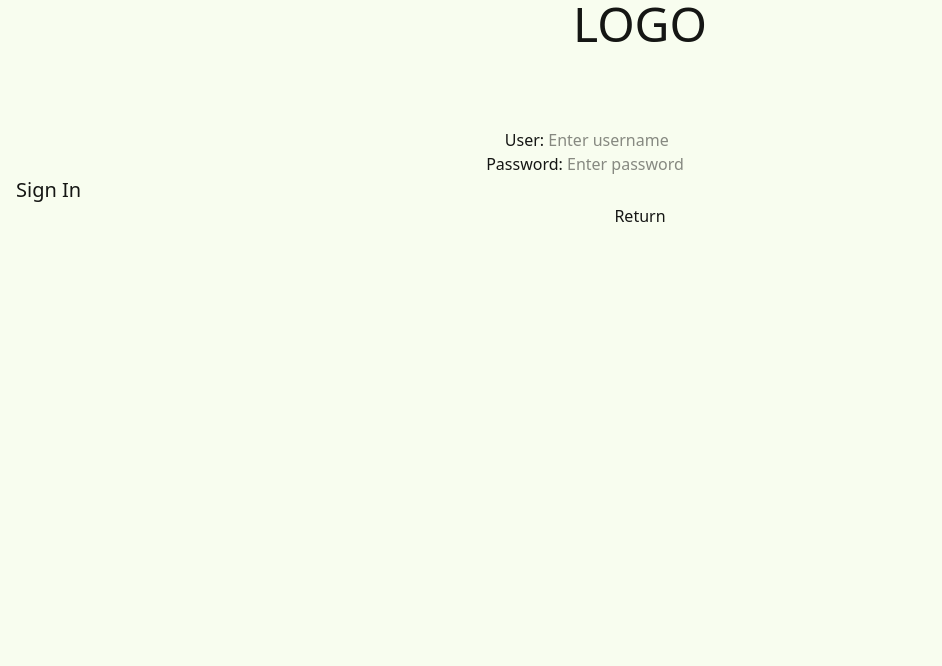
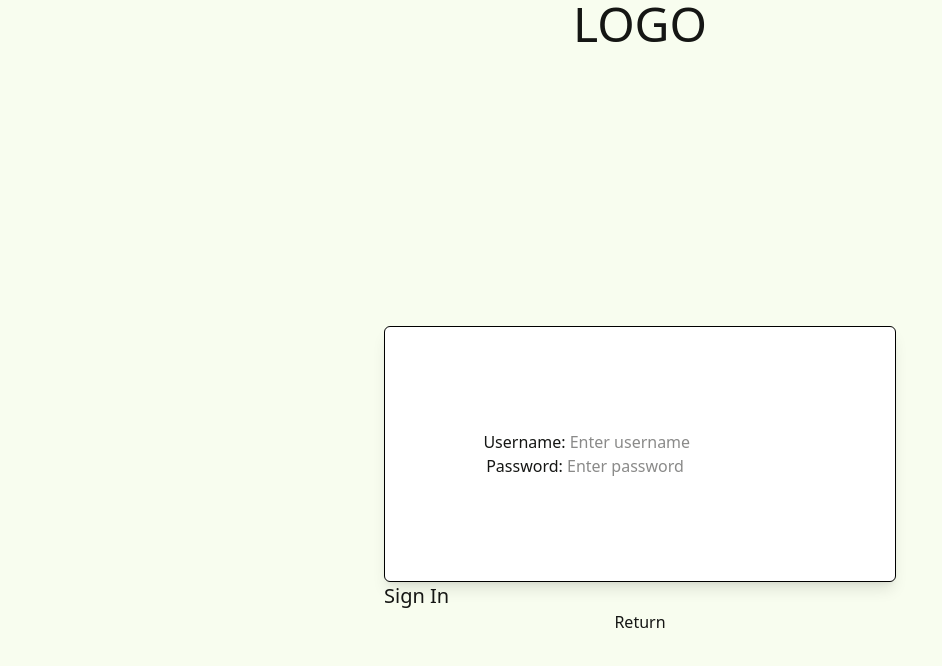
Before and after one commit to staten-island-tech/supabase-kukud-syot, a Vue app in the folder app/: page /signin in a window 1280 px wide. Shown: the top 666 px of the page, without its empty margins (0-942 px from the left). Built offline with nearby package versions, Linux system fonts and the light colour scheme; no server answers.

Commit message:
CSS Change
made the sign in stuff centered and created it so that i liked how it looked

future ref: change user to email;

```diff
--- a/app/src/App.vue
+++ b/app/src/App.vue
@@ -6,7 +6,7 @@ import { RouterView } from 'vue-router'
   <div>
     <div class=""><h1 class="text-center text-5xl">LOGO</h1></div>
     <div class="min-h-screen flex flex-col pt-16">
-      <div class="flex-1 p-4">
+      <div class="flex-1 p-4 flex items-center justify-center">
         <RouterView />
       </div>
     </div>
--- a/app/src/components/MSignIn.vue
+++ b/app/src/components/MSignIn.vue
@@ -1,7 +1,11 @@
 <!-- manual sign in -->
 <template>
-  <div>
-    <h1 class="flex justify-center">User: <input type="text" placeholder=" Enter username" /></h1>
+  <div
+    class="flex flex-col items-center justify-center w-128 h-64 border l-50px border-black bg-white border-rounded-lg shadow-lg rounded-md"
+  >
+    <h1 class="flex item-center justify-center">
+      Username: <input type="text" placeholder=" Enter username" />
+    </h1>
     <h1 class="flex justify-center">
       Password:
       <input type="text" placeholder=" Enter password" />
--- a/app/src/components/SignUp.vue
+++ b/app/src/components/SignUp.vue
@@ -1,11 +1,18 @@
 <template>
-  <div class="flex flex-col items-center space-y-4">
+  <div
+    class="flex flex-col items-center justify-center w-128 h-64 border l-50px border-black bg-white border-rounded-lg shadow-lg rounded-md"
+  >
     <h1>Email: <input v-model="email" type="text" placeholder="Enter email" class="ml-2" /></h1>
     <h1>
       Password:
       <input v-model="password" type="password" placeholder="Enter password" class="ml-2" />
     </h1>
-    <button @click="signUp" class="mt-4 bg-blue-500 text-white px-4 py-2 rounded">Sign Up</button>
+    <button
+      @click="signUp"
+      class="flex flex-col justify-center mt-4 bg-blue-500 text-white px-4 py-2 rounded"
+    >
+      Sign Up
+    </button>
   </div>
 </template>
 
--- a/app/src/views/HomeView.vue
+++ b/app/src/views/HomeView.vue
@@ -1,17 +1,17 @@
 <template>
   <div
-    class="flex w-128 h-64 items-center justify-center border l-50px border-black bg-white border-rounded-lg shadow-lg rounded-md"
+    class="flex items-center justify-center w-128 h-64 border l-50px border-black bg-white border-rounded-lg shadow-lg rounded-md"
   >
     <RouterLink
       to="/signin"
-      class="border border-gray-500 rounded-lg w-50 text-center flex justify-center"
+      class="border border-gray-500 rounded-lg w-50 text-center bg-white"
       style="font-size: 30px"
     >
       Sign In</RouterLink
     ><!--  when this is clicked the page will bring you to page with /signin and /sign in will be the stuff in mainsignin.vue -->
     <RouterLink
       to="/signup"
-      class="border border-gray-500 rounded-lg w-50 text-center flex justify-center"
+      class="border border-gray-500 rounded-lg w-50 text-center bg-white"
       style="font-size: 30px"
     >
       Sign Up</RouterLink
```
